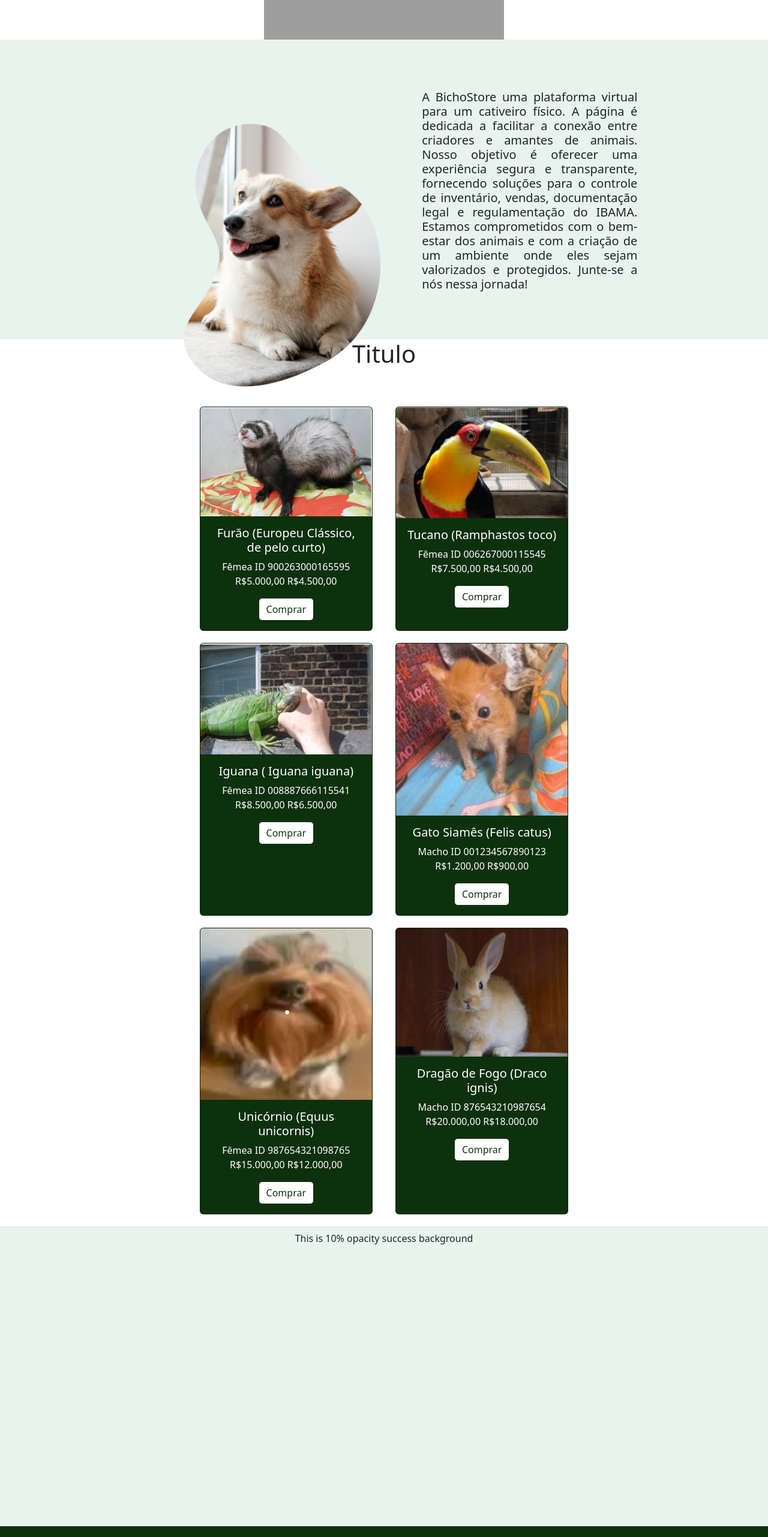
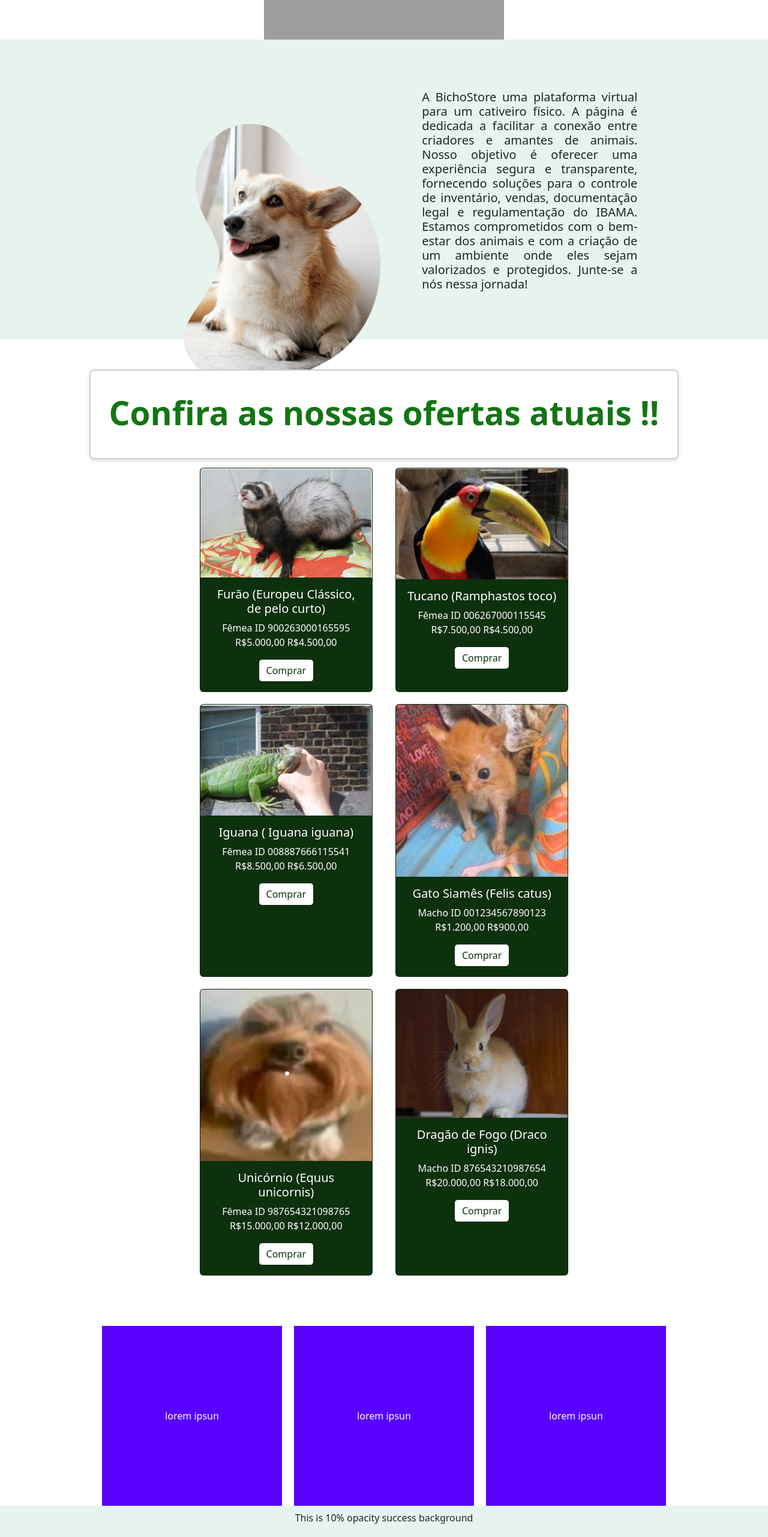
Before and after one commit to Sandynesk/Projeto_figma, a React (Create React App) app: page / in a window 1280 px wide. Shown: the part 234-2797 px from the top of the page at 60% size. Built offline with nearby package versions, Linux system fonts and the light colour scheme; grey boxes are pictures that could not be loaded.

Commit message:
Blocão e card

```diff
--- a/src/App.js
+++ b/src/App.js
@@ -9,6 +9,7 @@ import Banner from './components/Banner';
 import Logo from './components/Logo';
 import Barra from './components/Barra';
 import Barra2 from './components/Barra2'
+import Blocao from './components/Blocao';
 
 function App() {
   return (
@@ -18,6 +19,7 @@ function App() {
      <Banner/>
      <Barra2/>
      <Cards/>
+     <Blocao />
      <Barra/>
      <Footer/>
     </div>
--- /dev/null
+++ b/src/components/Blocao.js
@@ -0,0 +1,14 @@
+import React from 'react';
+import './Home.css'; // Importe o arquivo CSS para estilizar o botão
+
+function Blocao(props) {
+  return (
+    <div className="button-group">
+    <button className="button">lorem ipsun</button>
+    <button className="button">lorem ipsun</button>
+    <button className="button">lorem ipsun</button>
+  </div>
+  );
+}
+
+export default Blocao;
--- a/src/components/Cards.js
+++ b/src/components/Cards.js
@@ -11,7 +11,12 @@ import imgCoelho from './coelho.webp';
 function Cards() {
   return (
     <>
-  <h1 id='Tiitle'>Titulo</h1>
+  <div className="custom-card" style={{ width: '18rem' }}>
+  <div className="custom-card-body">
+    <h5 className="custom-card-title" id="CustomTiitle">Confira as nossas ofertas atuais !!</h5>
+  </div>
+</div>
+
 
   <div className="cards-container">
     {/* Primeiro card */}
--- a/src/components/Home.css
+++ b/src/components/Home.css
@@ -224,3 +224,75 @@
 #Title{
   color: black;
 }
+
+.custom-card {
+  border: 2px solid #ccc; /* Aumenta a largura da borda para 2px */
+  border-radius: 8px;
+  box-shadow: 0 4px 8px rgba(0, 0, 0, 0.1);
+  margin-bottom: 20px;
+  position: relative;
+  left: 50%;
+  transform: translateX(-50%);
+  top: 50px;
+  height: 150px;
+  width: 982px !important;
+  background-color: #fff;
+  box-shadow: 0 4px 8px rgba(0, 0, 0, 5px); /* Aqui você ajusta a sombra conforme necessário */
+}
+
+.custom-card-body {
+  padding: 20px;
+}
+
+.custom-card-title {
+  font-size: 55px;
+  font-weight: bold;
+  margin-bottom: 10px;
+  position: relative;
+  top: 17px;
+  color:#137513;
+}
+
+.custom-card-text {
+  font-size: 16px;
+}
+
+.custom-btn {
+  display: inline-block;
+  padding: 10px 20px;
+  background-color: #007bff;
+  color: #fff;
+  text-decoration: none;
+  border-radius: 5px;
+  transition: background-color 0.3s;
+}
+
+.custom-btn:hover {
+  background-color: #0056b3;
+}
+
+
+.button-container {
+  display: flex;
+  justify-content: center;
+  align-items: center;
+  height: 100vh; /* Altura da tela inteira */
+}
+
+.button {
+  width: 300px; /* Largura dos botões */
+  height: 300px;
+  padding: 10px; /* Espaçamento interno dos botões */
+  margin-bottom: 10px; /* Espaçamento entre os botões */
+  background-color: #5900ff; /* Cor de fundo dos botões */
+  color: white; /* Cor do texto dos botões */
+  border: none; /* Remove a borda dos botões */
+  cursor: pointer; /* Altera o cursor quando passa por cima dos botões */
+  margin: 0 10px;
+  margin-top: 5%;
+
+}
+
+.button:hover {
+  background-color: #1a0346; /* Cor de fundo quando hover */
+}
```
